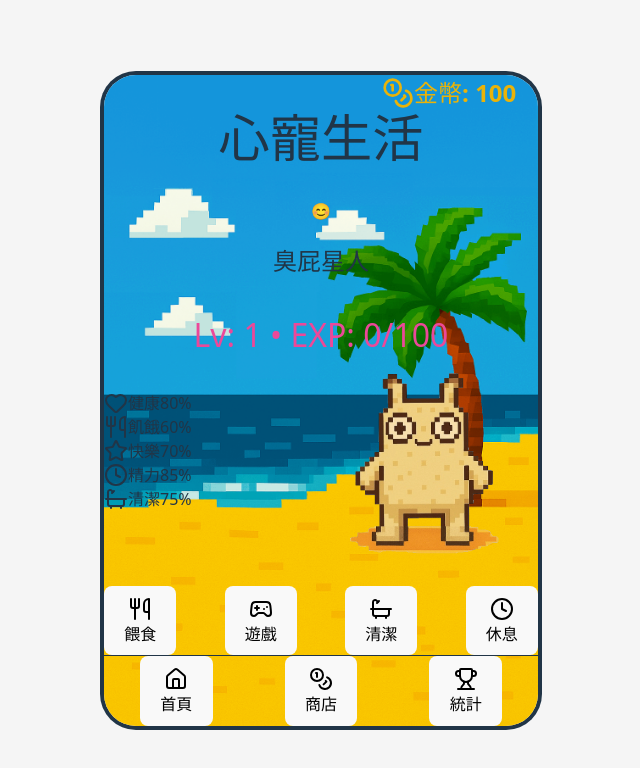
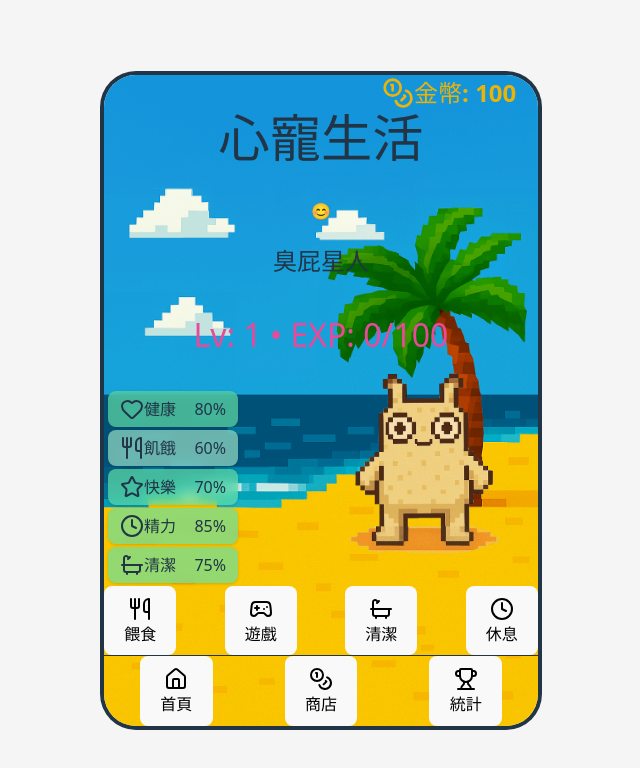
Before and after one commit to quanhuiyang02/fullstack_project, a React (Vite) app in the folder frontend/: page /fullstack_project/game in a window 1280 px wide. Shown: the top 768 px of the page, without its empty margins (319-959 px from the left). Built offline with nearby package versions, Linux system fonts and the light colour scheme.

Commit message:
狀態列改成五個毛玻璃框

```diff
--- a/frontend/src/components/HomeView.jsx
+++ b/frontend/src/components/HomeView.jsx
@@ -44,7 +44,7 @@ const HomeView = ({ pet, inventory, feedPet, playWithPet, cleanPet, restPet }) =
           </div>
         </div>
 
-        <div className="grid grid-cols-1 gap-3">
+        <div className="absolute top-40 flex flex-col z-50"style={{ left: '4px',gap: '3px', width: '130px' }}>
           <StatusBar label="健康" value={pet.health} icon={<Heart className="w-4 h-4 text-red-500" />} />
           <StatusBar label="飢餓" value={pet.hunger} icon={<Utensils className="w-4 h-4 text-orange-500" />} />
           <StatusBar label="快樂" value={pet.happiness} icon={<Star className="w-4 h-4 text-yellow-500" />} />
--- a/frontend/src/components/StatusBar.jsx
+++ b/frontend/src/components/StatusBar.jsx
@@ -6,19 +6,28 @@ import { getStatusColor } from '../utils/petStatus'; // Adjust the import path a
 const StatusBar = ({ label, value, icon, color }) => {
 
   return (
-    <div className="bg-white rounded-lg p-3 shadow-sm">
-      <div className="flex items-center space-x-2 mb-2"> {/*刪除justify-between*/}
-        {/*刪除<div className="flex items-center space-x-2">*/}
-          {icon}
-          <span className="text-sm font-medium text-gray-700">{label}</span>
-        <span className="text-sm font-bold">{Math.round(value)}%</span>
+    <div /* 原來整串 className 改成 inline style */
+      style={{
+        display:        'flex',
+        justifyContent: 'space-between',
+        alignItems:     'center',
+        padding:        '6px 12px',
+        gap:            '4px',
+        borderRadius:   '8px',
+        backgroundColor:getStatusColor(value),  // 半透明綠/黃/紅
+        //border:         '1px solid rgba(255,255,255,0.7)',
+        backdropFilter: 'blur(6px)',
+        boxShadow:      '0 1px 3px rgba(0,0,0,0.15)',
+      }}
+    >
+      {/* 左側：icon + 標籤 */}
+      <div className="flex items-center space-x-1"style={{ whiteSpace:   'nowrap',flexShrink:   0,marginRight:  '8px',}}>{/*禁止豎排 */}
+        {icon}
+        <span className="text-sm font-medium text-gray-700">{label}</span>
       </div>
-      <div className="w-full bg-gray-200 rounded-full h-2">
-        <div
-          className={`h-2 rounded-full transition-all duration-300 ${getStatusColor(value)}`}
-          style={{ width: `${Math.max(0, Math.min(100, value))}%` }}
-        />
-      </div>
+
+      {/* 右側：百分比 */}
+      <span className="text-sm font-bold">{Math.round(value)}%</span>
     </div>
   );
 };
--- a/frontend/src/utils/petStatus.jsx
+++ b/frontend/src/utils/petStatus.jsx
@@ -1,7 +1,7 @@
 // src/utils/petStatus.jsx
 
 export const getStatusColor = (value) => {
-  if (value >= 70) return 'bg-green-500';
-  if (value >= 40) return 'bg-yellow-500';
-  return 'bg-red-500';
+  if (value >= 70) return 'rgba(99, 224, 166, 0.68)';
+  if (value >= 40) return 'rgba(156, 226, 200, 0.68)';
+  return 'rgba(  6,  95,  70, 0.45)';
 };
```
